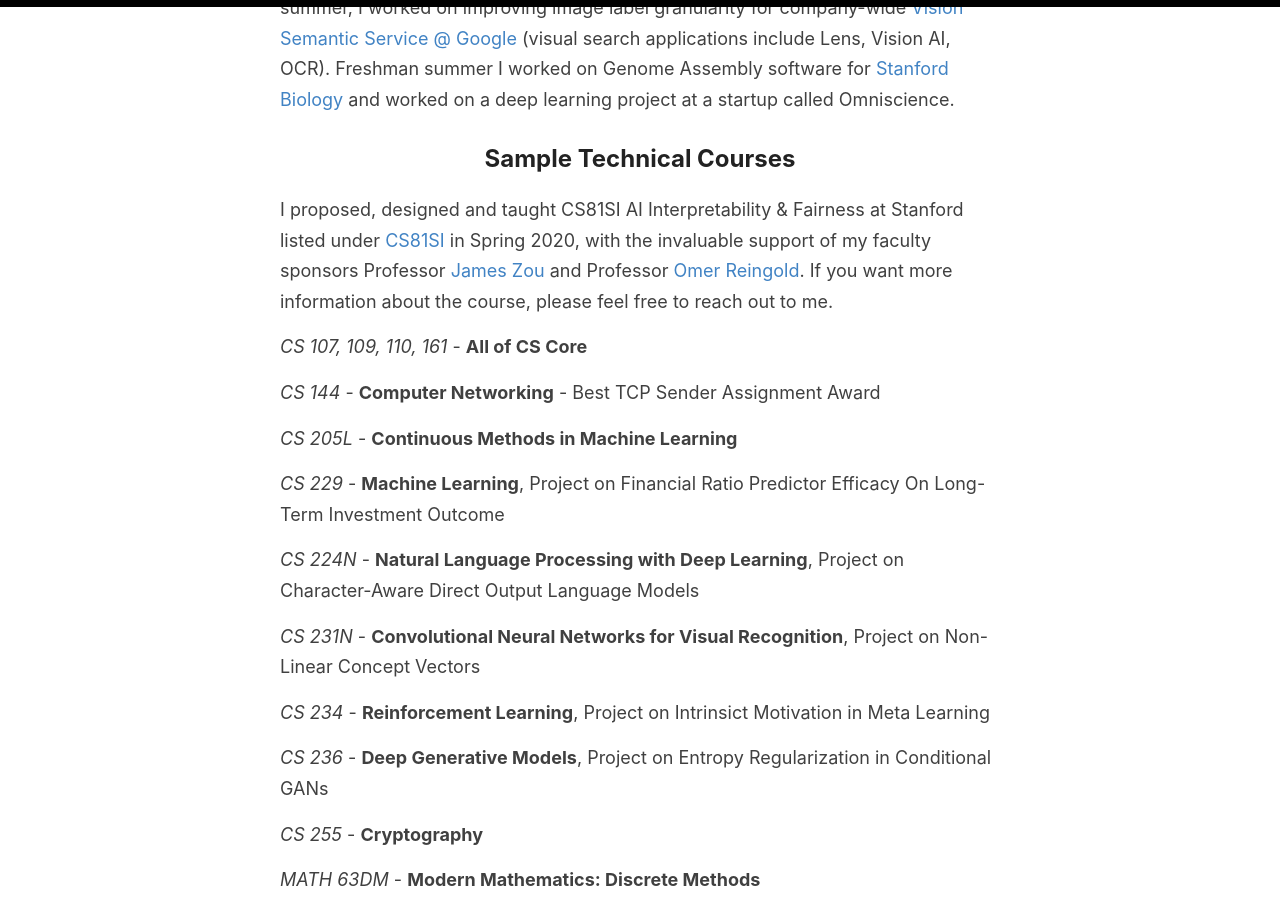
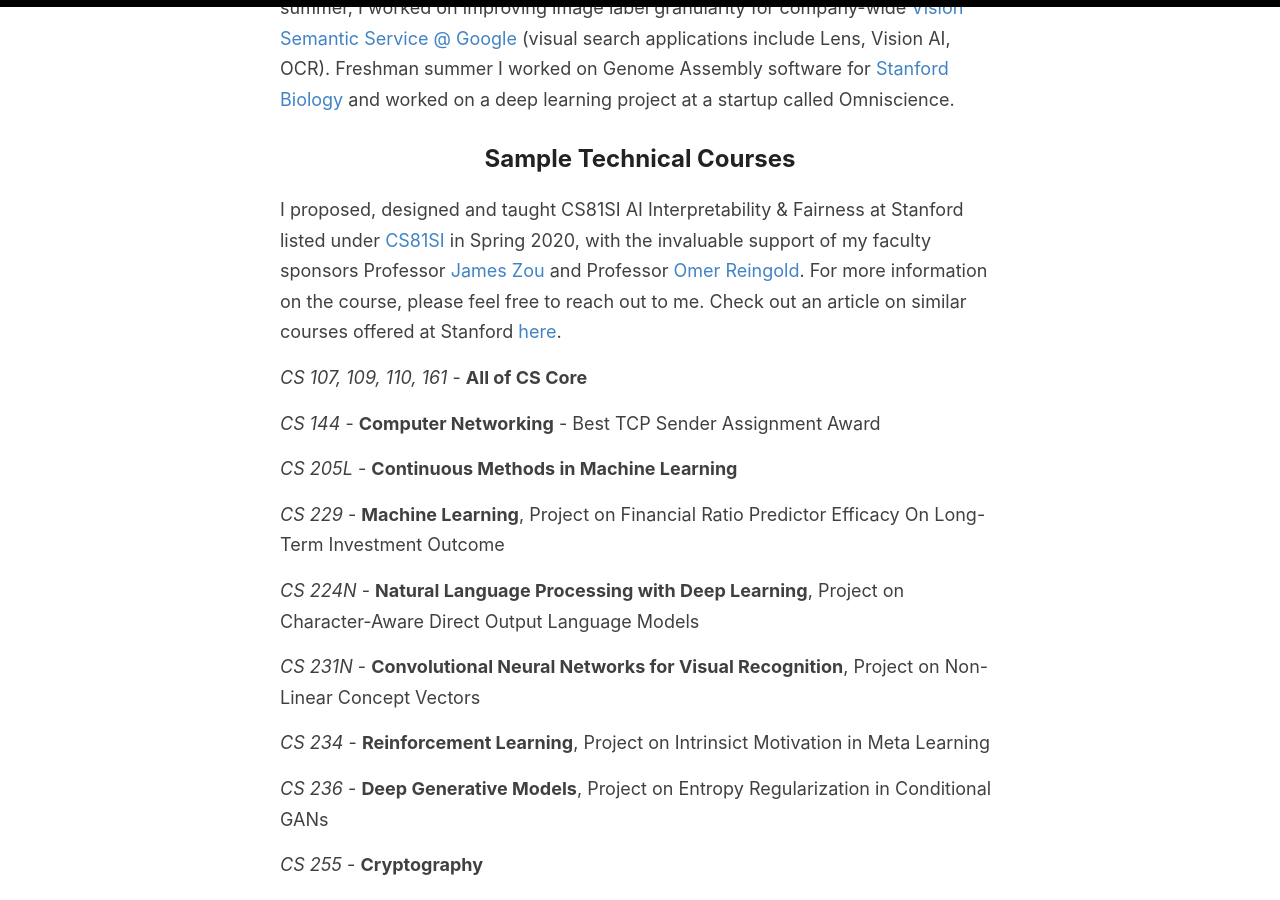
Before and after one commit to evazhang612/sokt-landing, a Jekyll site: the page built from _pages/technicals.md, in a window 1280 px wide and 900 px high, scrolled down 569 px. Built offline with Jekyll 4.4.1, drawn with Linux system fonts in a browser that asks for light colours; nearby versions of some CDN libraries; library files that are not in the unit come from our copies.

Commit message:
Adding article.

```diff
--- a/_pages/technicals.md
+++ b/_pages/technicals.md
@@ -14,7 +14,7 @@
 I came into Stanford interested in Bioengineering / Health Policy, and took Chemistry, Philosophy, and Energy Policy first quarter. Community and mentorship were (and are) important to how my interests evolved. Here's a [brief instagram snippet](https://www.instagram.com/p/B7kewSMh4MH/) from Stanford Women in CS on how I got started in Computer Science. Always happy to chat and share my experiences if you're unsure what a path in CS could look like!  -->
 
 ## Sample Technical Courses
-I proposed, designed and taught CS81SI AI Interpretability & Fairness at Stanford listed under [CS81SI](https://cs81si.stanford.edu) in Spring 2020, with the invaluable support of my faculty sponsors Professor [James Zou](https://www.james-zou.com/) and Professor [Omer Reingold](https://omereingold.wordpress.com/). If you want more information about the course, please feel free to reach out to me.
+I proposed, designed and taught CS81SI AI Interpretability & Fairness at Stanford listed under [CS81SI](https://cs81si.stanford.edu) in Spring 2020, with the invaluable support of my faculty sponsors Professor [James Zou](https://www.james-zou.com/) and Professor [Omer Reingold](https://omereingold.wordpress.com/). For more information on the course, please feel free to reach out to me. Check out an article on similar courses offered at Stanford [here](https://engineering.stanford.edu/news/how-computer-science-department-teaching-ethics-its-students).
 
 <i>CS 107, 109, 110, 161</i> - <b> All of CS Core </b>
 
```
